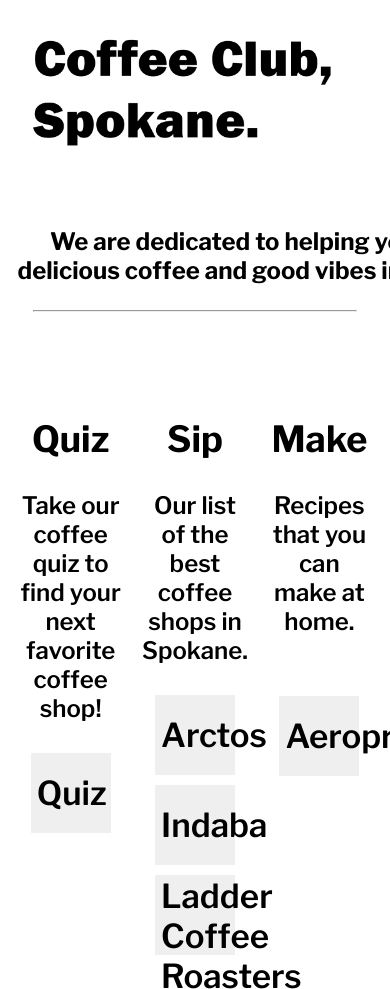
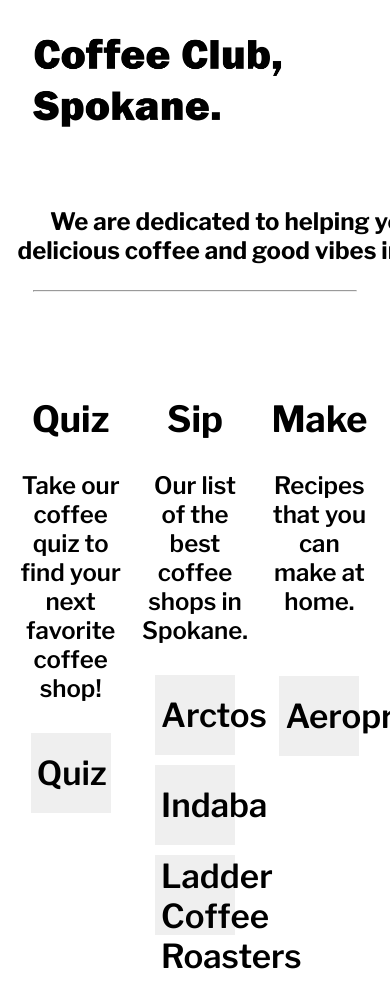
Before and after one commit to JoshLeeK/Coffee-Club-Spokane., a plain HTML site: page index.html in a window 390 px wide. Shown: the top 989 px of the page. Drawn offline with nearby package versions, Linux system fonts and the light colour scheme.

```diff
--- a/styles.css
+++ b/styles.css
@@ -1,5 +1,8 @@
+body {
+    max-width: 100%;
+}
 .logo {
-    max-width: 300px;
+    max-width: 250px;
     padding-left: 25px;
     padding-top: 25px;
     display: inline;
```
